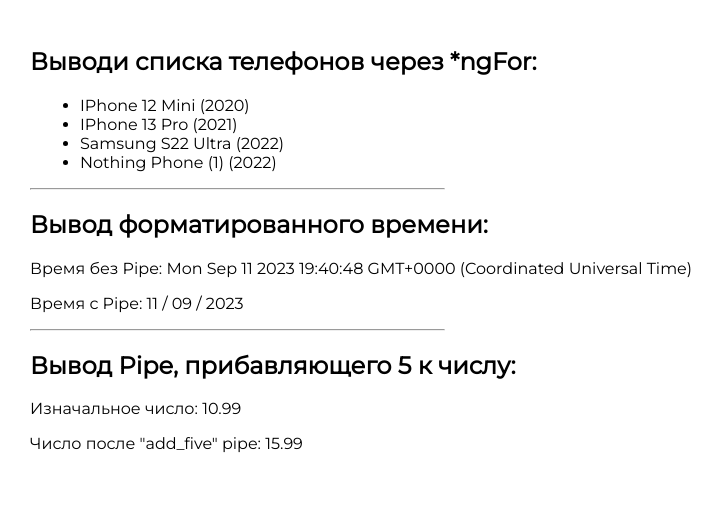
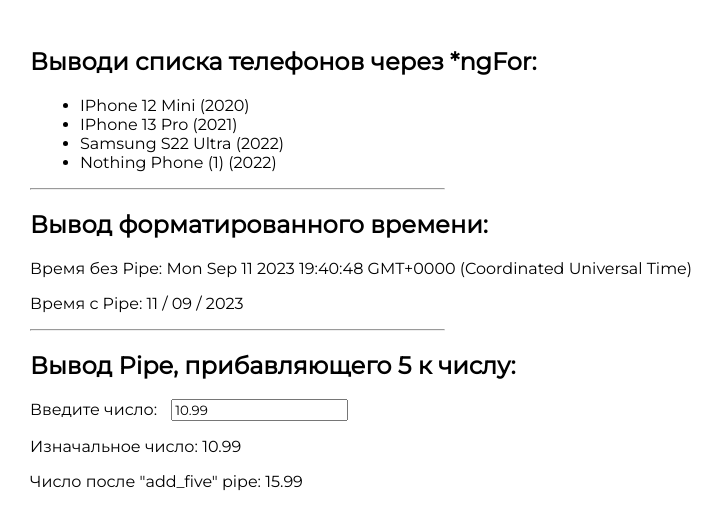
Before and after one commit to gera13sa/EvoApp, an Angular app: page / in a window 1280 px wide. Shown: the top 526 px of the page, without its empty margins (0-724 px from the left). Built offline with nearby package versions, Linux system fonts and the light colour scheme.

Commit message:
modified:   src/app/app.component.html modified:   src/app/app.module.ts

```diff
--- a/src/app/app.component.html
+++ b/src/app/app.component.html
@@ -14,5 +14,7 @@
 <hr width="33%" />
 
 <h2>Вывод Pipe, прибавляющего 5 к числу:</h2>
-<p>Изначальное число: {{ initialNumber }}</p>
+<label for="num">Введите число: </label>
+<input type="number" id="num" [(ngModel)]="initialNumber" />
+<p *ngIf="initialNumber !== null">Изначальное число: {{ initialNumber }}</p>
 <p>Число после "add_five" pipe: {{ initialNumber | add_five }}</p>
--- a/src/app/app.module.ts
+++ b/src/app/app.module.ts
@@ -3,6 +3,7 @@
 
 import { AppComponent } from './app.component';
 import { AddFivePipe } from './pipes/add-five.pipe';
+import { FormsModule } from '@angular/forms';
 
 @NgModule({
   declarations: [
@@ -11,6 +12,7 @@
    ],
   imports: [
     BrowserModule,
+    FormsModule
   ],
   providers: [],
   bootstrap: [AppComponent]
```
